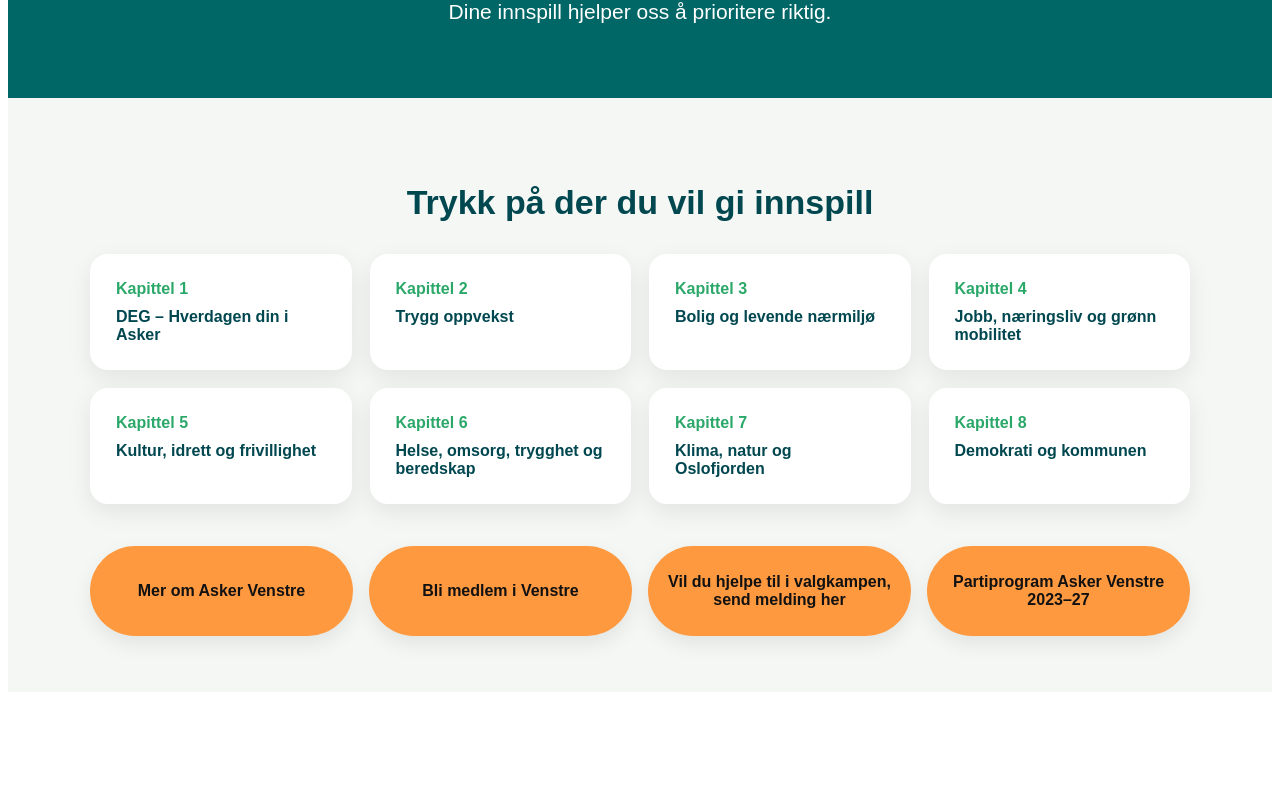
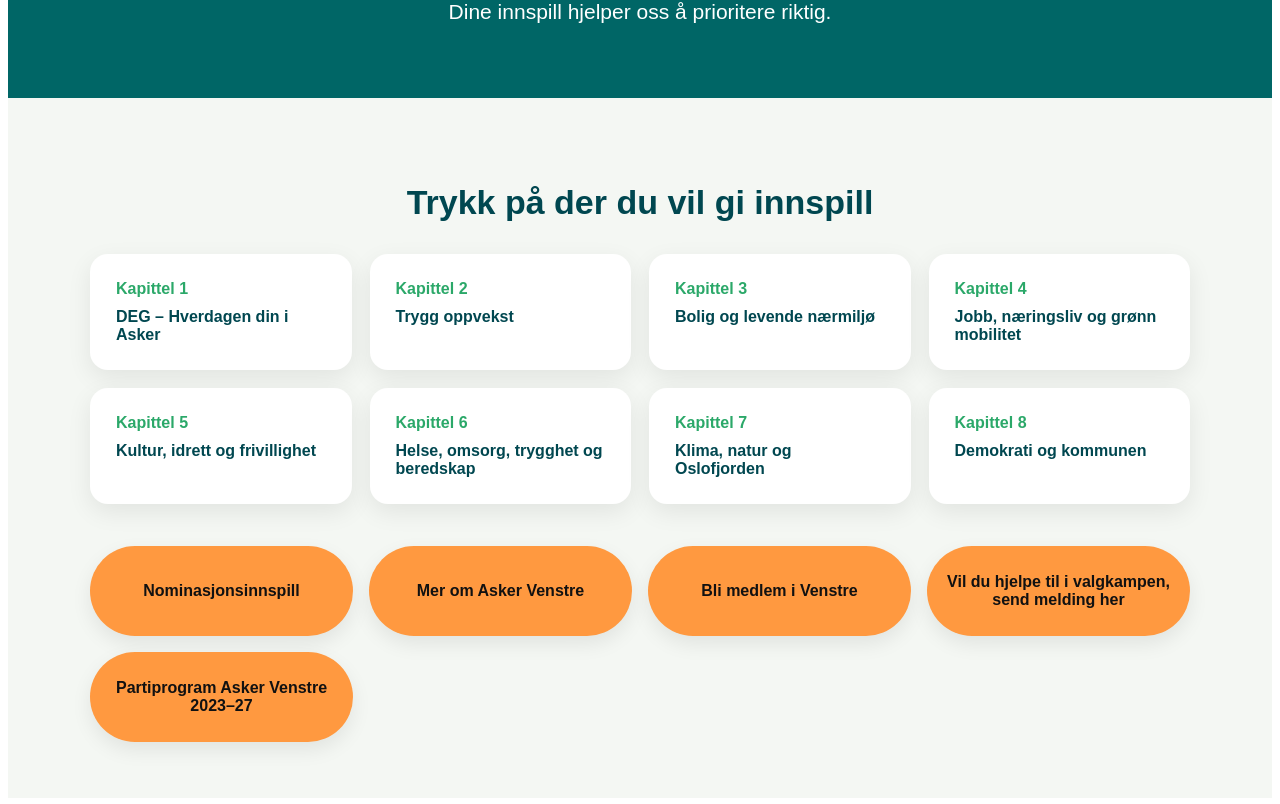
Before and after one commit to christianskrede-maker/asker-venstre-innspill, a Next.js app: page / in a window 1280 px wide. Shown: the part 445-1249 px from the top of the page. Before the commit the page ends 1145 px from the top, so only its background shows below. Built offline with nearby package versions, Linux system fonts and the light colour scheme.

Commit message:
Update page.tsx

```diff
--- a/app/page.tsx
+++ b/app/page.tsx
@@ -82,6 +82,10 @@
           gap: 16,
           marginTop: 42
         }}>
+          <a href="/nominasjon" style={linkButton}>
+            Nominasjonsinnspill
+          </a>
+
           <a href="https://www.venstre.no/lokal/viken/asker/" style={linkButton}>
             Mer om Asker Venstre
           </a>
```
